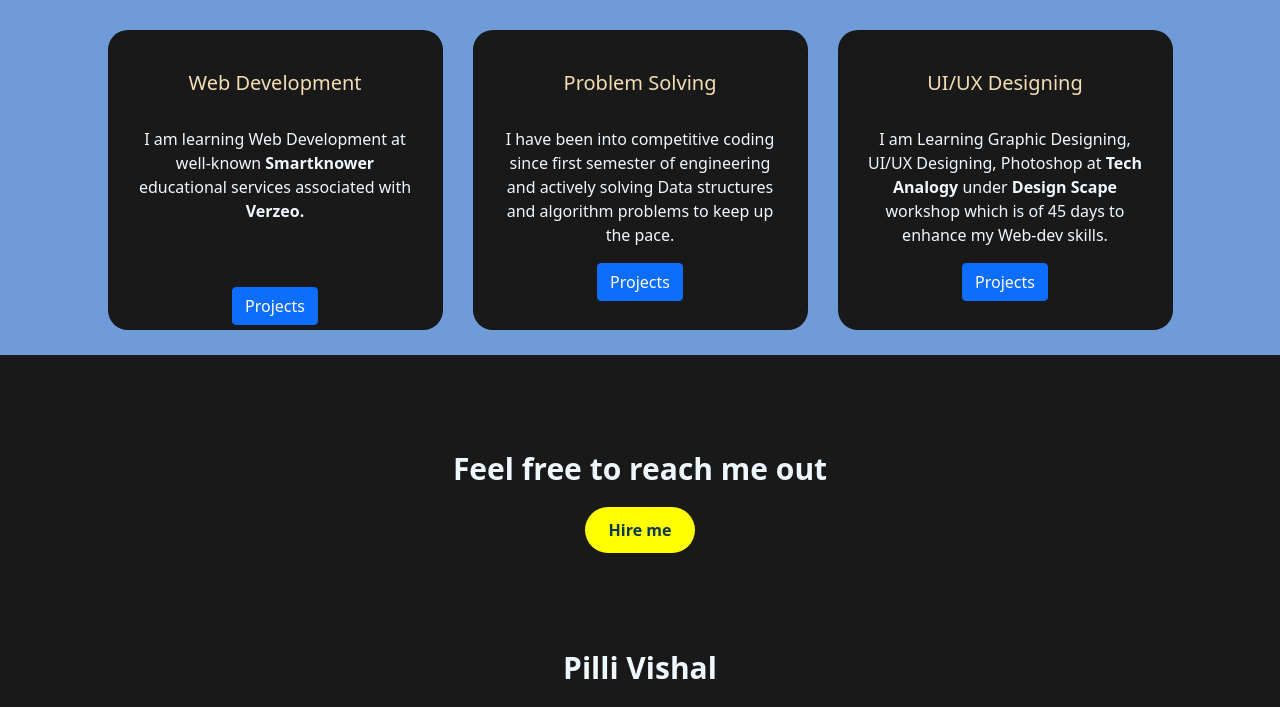
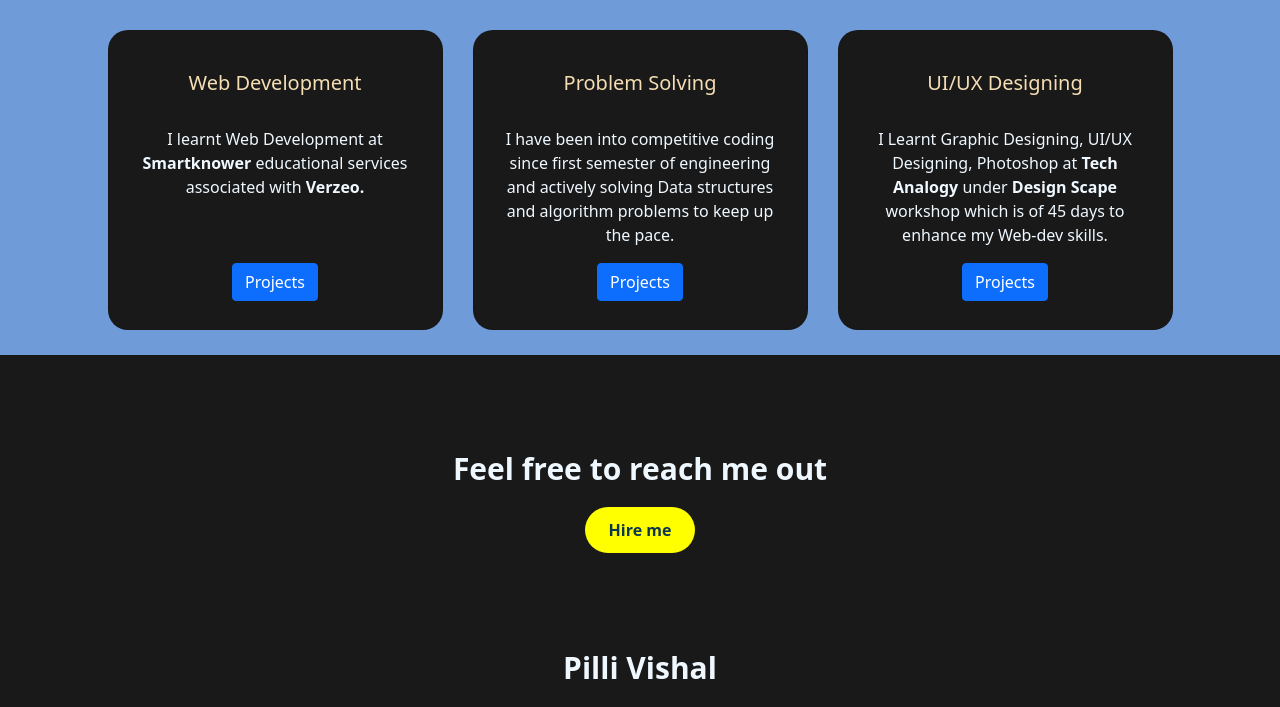
Before and after one commit to Vipilli25/Mystaticportfolio, a plain HTML site: page index.html in a window 1280 px wide. Shown: the part 1180-1887 px from the top of the page. Drawn offline with nearby package versions, Linux system fonts and the light colour scheme; a web font is replaced by a local one.

Commit message:
Update index.html

```diff
--- a/index.html
+++ b/index.html
@@ -123,7 +123,7 @@
         <div class="card col-lg-4">
           <div class="card-body">
             <h5 class="card-title pt-4 pb-4">Web Development</h5>
-            <p class="card-text pb-5">I am learning Web Development at well-known <b>Smartknower</b> educational
+            <p class="card-text pb-5">I learnt Web Development at <b>Smartknower</b> educational
               services associated with <b>Verzeo.</b> </p>
             <a href="https://github.com/Vipilli25?tab=repositories" target="_blank" class="btn btn-primary ">Projects</a>
           </div>
@@ -142,7 +142,7 @@
         <div id="first" class="card col-lg-4" >
           <div class="card-body ">
             <h5 class="card-title pt-4 pb-4">UI/UX Designing</h5>
-            <p class="card-text "> I am Learning Graphic Designing, UI/UX Designing, Photoshop at <b>Tech Analogy</b>  under <b>Design Scape</b> workshop which is of 45 days to enhance my Web-dev skills.</p>
+            <p class="card-text "> I Learnt Graphic Designing, UI/UX Designing, Photoshop at <b>Tech Analogy</b>  under <b>Design Scape</b> workshop which is of 45 days to enhance my Web-dev skills.</p>
             <a href="https://github.com/Vipilli25?tab=repositories" target="_blank" class="btn btn-primary">Projects</a>
           </div>
         </div>
```
